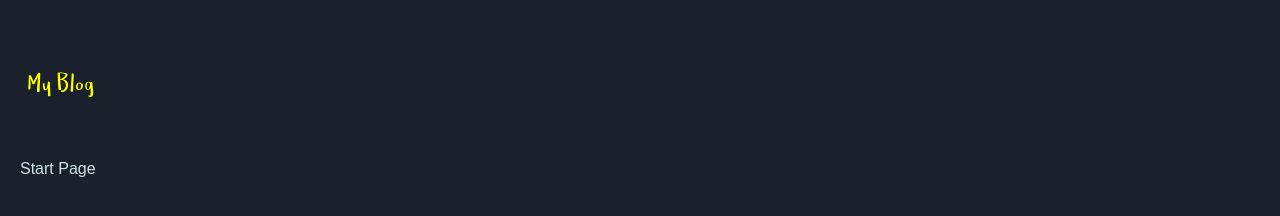
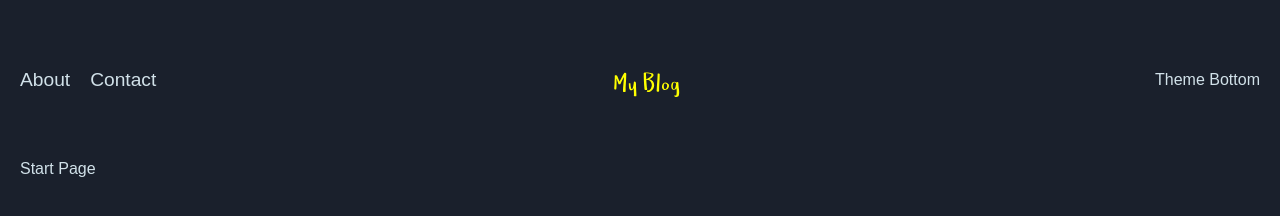
Before and after one commit to DanielSemilleroUAO/blog-app-gatsby, a Gatsby site: page / in a window 1280 px wide. Built offline with nearby package versions, Linux system fonts and the light colour scheme; Gatsby itself is replaced by a stand-in of ours.

Commit message:
Add menu

```diff
--- a/src/components/Header/index.js
+++ b/src/components/Header/index.js
@@ -1,18 +1,24 @@
 import React from 'react'
 import { Link } from 'gatsby'
+// Componets
+
 // Hooks
 import { useConfigQuery } from 'hooks/useConfigQuery'
 import { Logo, Wrapper } from './Header.styles'
+import Menu from 'components/Menu'
 // Styles
 
 
 const Header = ({ siteTitle }) => {
     const siteConfig = useConfigQuery()
+    console.log(siteConfig)
     return (
         <Wrapper>
+            <Menu items={siteConfig.menu} />
             <Link to='/'>
                 <Logo src={siteConfig.logo.publicURL} alt={siteTitle} />
             </Link>
+            <div>Theme Bottom</div>
         </Wrapper>
     )
 }
--- /dev/null
+++ b/src/components/Menu/Menu.styles.js
@@ -0,0 +1,34 @@
+import styled from "styled-components";
+
+export const Nav = styled.ul`
+    display: none;
+    list-style-type: none;
+    padding: 0;
+    font-family: "Nunito Regular", Arial, Helvetica, sans-serif;
+    font-size: 1.2rem;
+
+    a {
+        text-decoration: none;
+        color: ${props => props.theme.colors.textDark}
+    }
+
+    li {
+        display: inline-block;
+        margin-right: 20px;
+        transition: opacity 0.5 ease;
+        cursor: pointer;
+        .active {
+            font-weight: 800;
+        }
+        :last-child {
+            margin-right: 0;
+        }
+        :hover {
+            opacity: 0.7;
+        }
+    }
+
+    @media screen and (min-width: 768px) {
+        display: block;
+    }
+`
--- /dev/null
+++ b/src/components/Menu/index.js
@@ -0,0 +1,22 @@
+import { Link } from 'gatsby'
+import React from 'react'
+// Styles
+import { Nav } from './Menu.styles'
+
+
+const Menu = ({ items }) => {
+    console.log(items)
+    return (
+        <Nav>
+            {items.map(item => (
+                <li key={item.id}>
+                    <Link to={item.link} activeClassName="active">
+                        {item.name}
+                    </Link>
+                </li>
+            ))}
+        </Nav>
+    )
+}
+
+export default Menu
```
